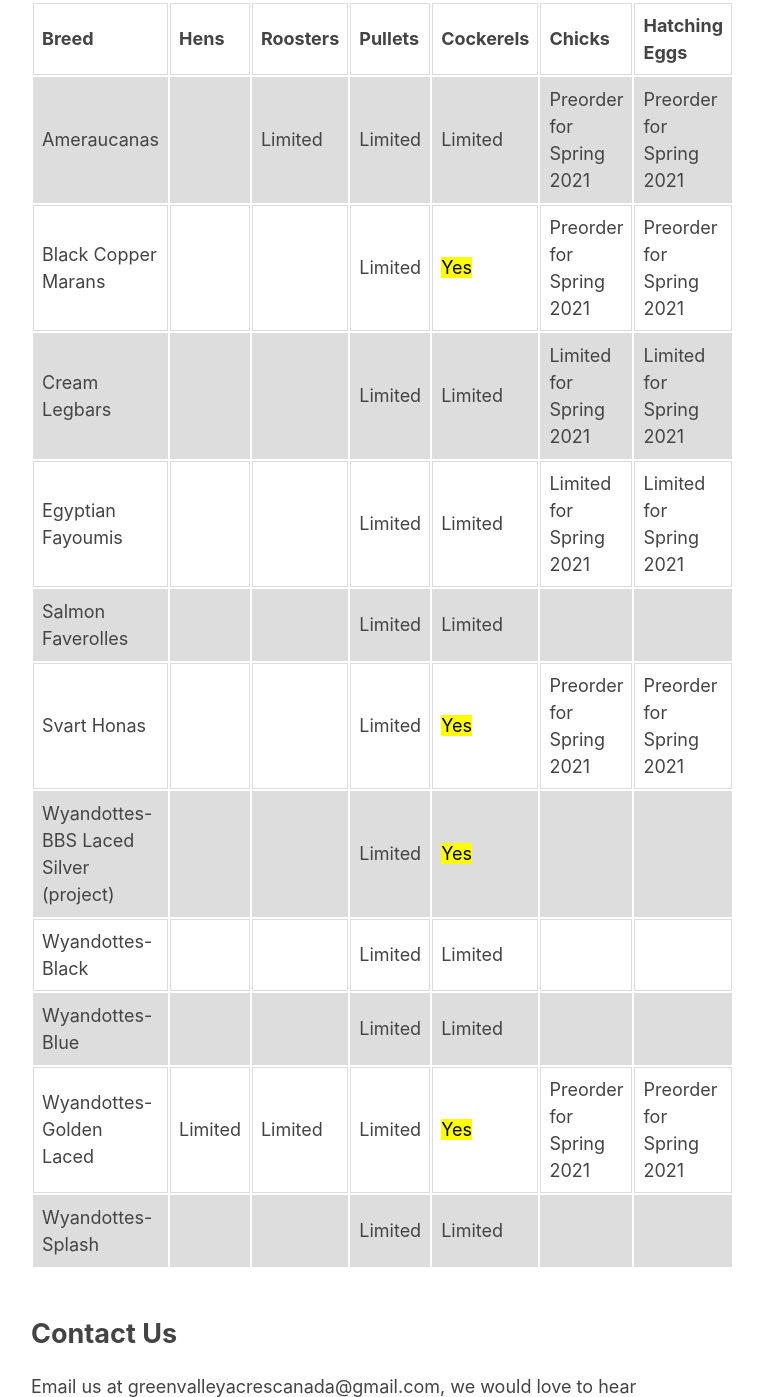
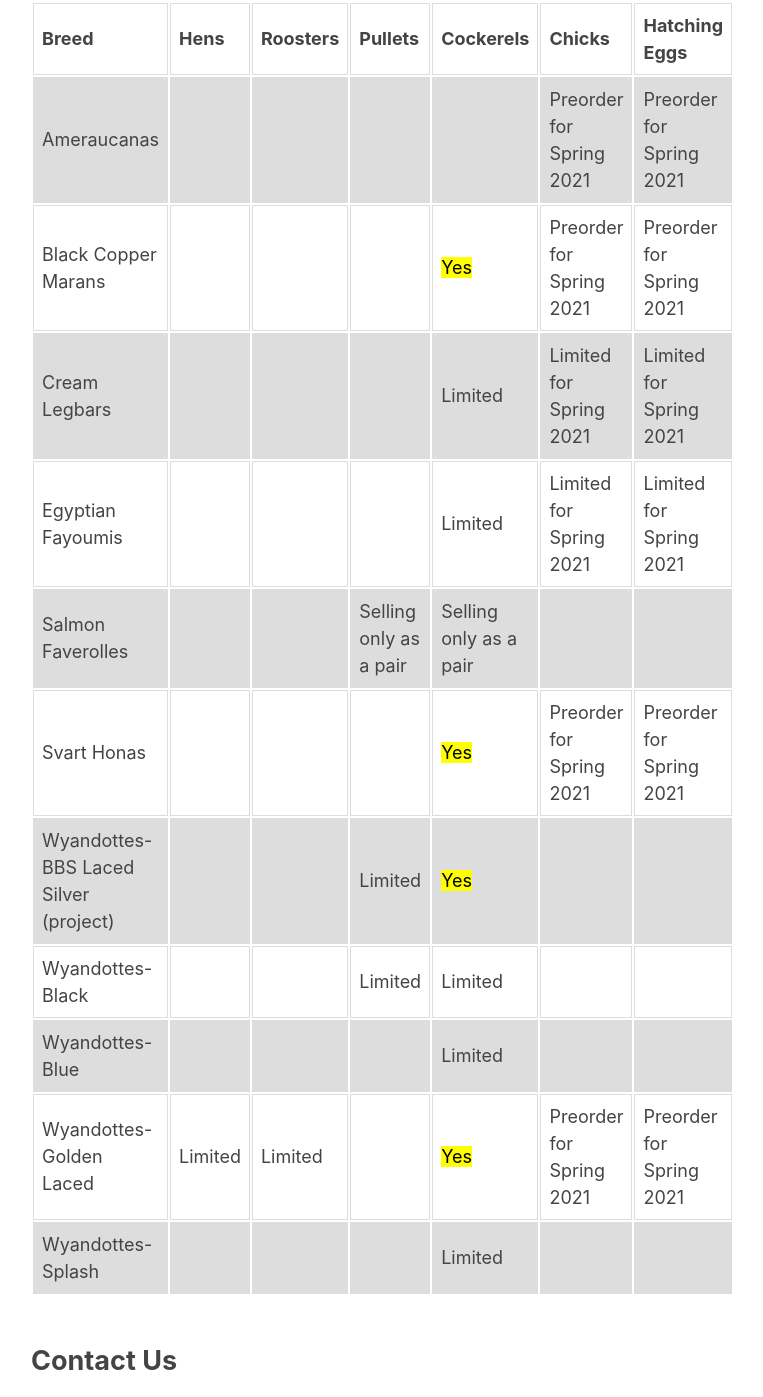
Before and after one commit to GreenValleyCanada/GreenValleyAcres, a plain HTML site: page index.html in a window 1280 px wide. Shown: the part 987-2384 px from the top of the page, without its empty margins (284-1047 px from the left). Drawn offline with Linux system fonts and the light colour scheme.

Commit message:
Update index.html

```diff
--- a/index.html
+++ b/index.html
@@ -55,9 +55,9 @@ tr:nth-child(even) {
   <tr>
     <td>Ameraucanas</td> <!---MY PRICES- $15/chick ---> <!---Thompson Acres: $55/doz, $15/chick--->
     <td></td>
-    <td>Limited</td>
-    <td>Limited</td>
-    <td>Limited</td>
+    <td></td>
+    <td></td>
+    <td></td>
     <td>Preorder for Spring 2021</td>
     <td>Preorder for Spring 2021</td>
     </tr>
@@ -65,7 +65,7 @@ tr:nth-child(even) {
     <td>Black Copper Marans</td>  <!---MY PRICES- $10/chick ---> <!---MY PRICES- $15/cockerel ---> <!---Big Rock Sheep Station: $80/doz, $18/chick---> <!---Precious Poultry: $72/doz, $12/chick--->  <!---Thompson Acres: $65/doz, $15/chick--->
     <td></td>
     <td></td>
-    <td>Limited</td>
+    <td></td>
     <td><mark>Yes</mark></td>
     <td>Preorder for Spring 2021</td>
     <td>Preorder for Spring 2021</td>
@@ -74,7 +74,7 @@ tr:nth-child(even) {
     <td>Cream Legbars</td>  <!---Homemade Homegrown Homestead: $40/doz, $15/female chick, $FREE/male chick--->  <!---Thompson Acres: $75/doz, $25/female chick, $5/male chick--->
     <td></td>
     <td></td>
-    <td>Limited</td>
+    <td></td>
     <td>Limited</td>
     <td>Limited for Spring 2021</td>
     <td>Limited for Spring 2021</td>
@@ -83,7 +83,7 @@ tr:nth-child(even) {
     <td>Egyptian Fayoumis</td>  <!---MY PRICES- $15/chick ---> <!---Homemade Homegrown Homestead: $60/doz, $15/chick--->
     <td></td>
     <td></td>
-    <td>Limited</td>
+    <td></td>
     <td>Limited</td>
     <td>Limited for Spring 2021</td>
     <td>Limited for Spring 2021</td>
@@ -92,8 +92,8 @@ tr:nth-child(even) {
     <td>Salmon Faverolles</td>
     <td></td>
     <td></td>
-    <td>Limited</td>
-    <td>Limited</td>
+    <td>Selling only as a pair</td>
+    <td>Selling only as a pair</td>
     <td></td>
     <td></td>
     </tr>
@@ -101,7 +101,7 @@ tr:nth-child(even) {
     <td>Svart Honas</td>  <!---MY PRICES- $15/chick ---> <!---Precious Poultry: $140/doz, $25/chick--->  <!---Homemade Homegrown Homestead: $60/doz, $15/chick--->
     <td></td>
     <td></td>
-    <td>Limited</td>
+    <td></td>
     <td><mark>Yes</mark></td>
     <td>Preorder for Spring 2021</td>
     <td>Preorder for Spring 2021</td>
@@ -128,7 +128,7 @@ tr:nth-child(even) {
     <td>Wyandottes- Blue</td>
     <td></td>
     <td></td>
-    <td>Limited</td>
+    <td></td>
     <td>Limited</td>
     <td></td>
     <td></td>
@@ -137,7 +137,7 @@ tr:nth-child(even) {
     <td>Wyandottes- Golden Laced</td> <!---MY PRICES- $25/2yr hen, $50/pullet, $10/cockerel, $10/chick ---> <!---Precious Poultry: $60/doz, $10/chick--->  <!---Homemade Homegrown Homestead: $40/doz, $10/chick--->
     <td>Limited</td>
     <td>Limited</td>
-    <td>Limited</td>
+    <td></td>
     <td><mark>Yes</mark></td>
     <td>Preorder for Spring 2021</td>
     <td>Preorder for Spring 2021</td>
@@ -146,7 +146,7 @@ tr:nth-child(even) {
     <td>Wyandottes- Splash</td>
     <td></td>
     <td></td>
-    <td>Limited</td>
+    <td></td>
     <td>Limited</td>
     <td></td>
     <td></td>
```
